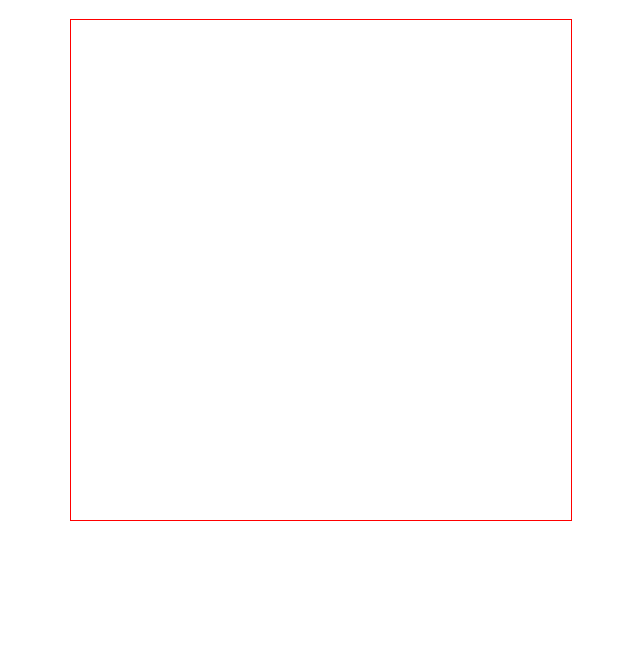
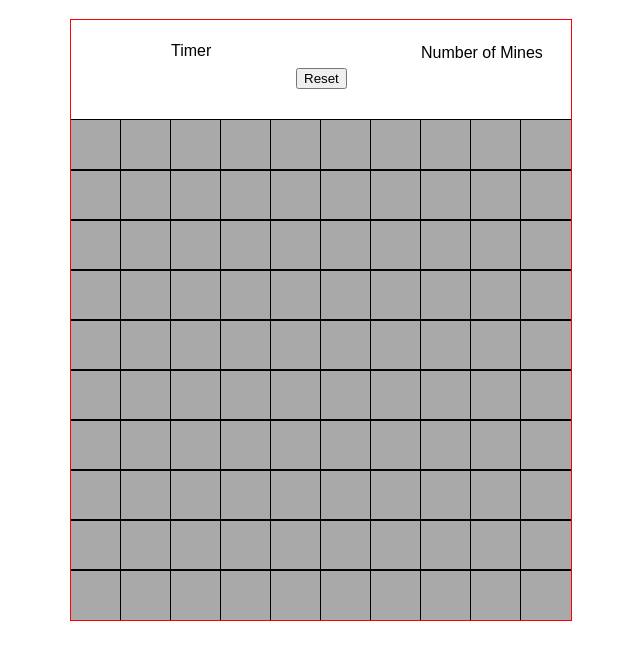
Before and after one commit to firezdog/react-minesweeper, a React app: page / in a window 1280 px wide. Shown: the whole page, without its empty margins (319-959 px from the left). Built offline with nearby package versions, Linux system fonts and the light colour scheme.

Commit message:
finishing board styling and component plans

```diff
--- a/src/Minesweeper.js
+++ b/src/Minesweeper.js
@@ -1,5 +1,6 @@
 import React, { Component } from 'react';
 import Board from './components/Board';
+import Boardhead from './components/Boardhead'
 
 class Minesweeper extends Component {
 
@@ -9,16 +10,15 @@ class Minesweeper extends Component {
       rows: 10,
       columns: 10,
       flags: 10,
-      bombs: 10
+      mines: 10
     }
   }
 
   render() {
-    console.log(this.state.rows);
-    console.log(this.state.columns);
     return (
       <div className="minesweeper">
-        <Board rows={this.state.rows} cols={this.state.columns}/>
+        <Boardhead/>
+        <Board mines={this.state.mines} rows={this.state.rows} cols={this.state.columns}/>
       </div>
     );
   }
--- a/src/components/Board/index.js
+++ b/src/components/Board/index.js
@@ -1,11 +1,15 @@
 import React, {Component} from 'react';
+import Row from '../Row';
 
 class Board extends Component {
 
     constructor(props){
         super(props);
+
+        const board = this.createBoard(props);
+
         this.state = {
-            rows: this.createBoard(props)
+            board: board,
         }
     }
 
@@ -20,13 +24,38 @@ class Board extends Component {
             board.push(newRow);
         }
 
-        console.log(board);
+        //Generate mines randomly.
+        let numberOfMines = this.props.mines;
+        this.addMines(numberOfMines, board);
+
+        return board;
 
     }
 
+    addMines = (numberOfMines, board) => {
+        while (numberOfMines > 0) {
+            let randomRow = this.generateRandom(this.props.rows);
+            let randomCol = this.generateRandom(this.props.cols);
+            while (board[randomRow][randomCol].mine) {
+                randomRow = this.generateRandom(this.props.rows);
+                randomCol = this.generateRandom(this.props.cols);
+            }
+            board[randomRow][randomCol].mine = true;
+            numberOfMines--;
+        }
+        return board;
+    }
+
+    generateRandom(endRange){
+        return Math.floor(Math.random()*endRange);
+    }
+
     render() {
+        const rows = this.state.board.map((row,index) => {
+            return <Row key={index} row={row} />
+        });
         return (
-            <div></div>
+            <div className="board">{rows}</div>
         );
     }
 }
--- /dev/null
+++ b/src/components/Boardhead/index.js
@@ -0,0 +1,23 @@
+import React, { Component } from "react";
+import Timer from '../Timer';
+
+class Boardhead extends Component {
+    constructor(props, ...rest) {
+        super(props, ...rest);
+        this.state = {};
+    }
+
+    render() {
+        return (
+            <div className="boardhead">
+                <Timer/>
+                <div id="resetButton">
+                    <button>Reset</button>
+                </div>
+                <div id="mineNumber">Number of Mines</div>
+            </div>
+        );
+    }
+}
+
+export default Boardhead;
--- /dev/null
+++ b/src/components/Cell/index.js
@@ -0,0 +1,17 @@
+import React from 'react';
+
+const Cell = (props) => {
+
+    let renderCell = () => {
+        if (props.cell.open) {
+            return <div className="cell open"></div>
+        } else {
+            return <div className="cell closed"></div>
+        }
+    }
+
+    return renderCell();
+
+}
+
+export default Cell;
--- /dev/null
+++ b/src/components/Row/index.js
@@ -0,0 +1,15 @@
+import React from 'react';
+import Cell from '../Cell';
+
+const Row = (props) => {
+
+    const cellList = props.row.map((cell, index) => {
+        return <Cell key={index} cell={cell} />
+    });
+
+    return (
+        <div className="row">{cellList}</div>
+    );
+}
+
+export default Row;
--- /dev/null
+++ b/src/components/Timer/index.js
@@ -0,0 +1,12 @@
+import React, {Component} from 'react';
+
+class Timer extends Component {
+
+    render() {
+        return (
+            <div id="timer">Timer</div>
+        );
+    }
+}
+
+export default Timer;
--- a/src/index.css
+++ b/src/index.css
@@ -4,9 +4,61 @@ body {
   font-family: sans-serif;
 }
 
+
 .minesweeper {
   margin: 20px auto;
   width: 500px;
-  height: 500px;
+  height: 600px;
   outline: 1px solid red;
 }
+
+
+.boardhead {
+  width: 500px;
+  height: 100px;
+}
+
+#resetButton {
+  position: relative;
+  top: 30px;
+  left: 225px;
+}
+
+#mineNumber {
+  position: relative;
+  top: -15px;
+  left: 350px;
+}
+
+#timer {
+  position: relative;
+  top: 22px;
+  left: 100px;
+}
+
+.board {
+  width: 500px;
+  height: 500px;
+  outline: 1px solid black;
+}
+
+.row {
+  width: 500px;
+  height: 50px;
+  outline: 1px solid black;
+}
+
+.cell {
+  width: 50px;
+  height: 50px;
+  outline: 1px solid black;
+  display: inline-block;
+}
+
+.open {
+  background-color: lightgrey;
+}
+
+.closed {
+  background-color: darkgrey;
+}
```
